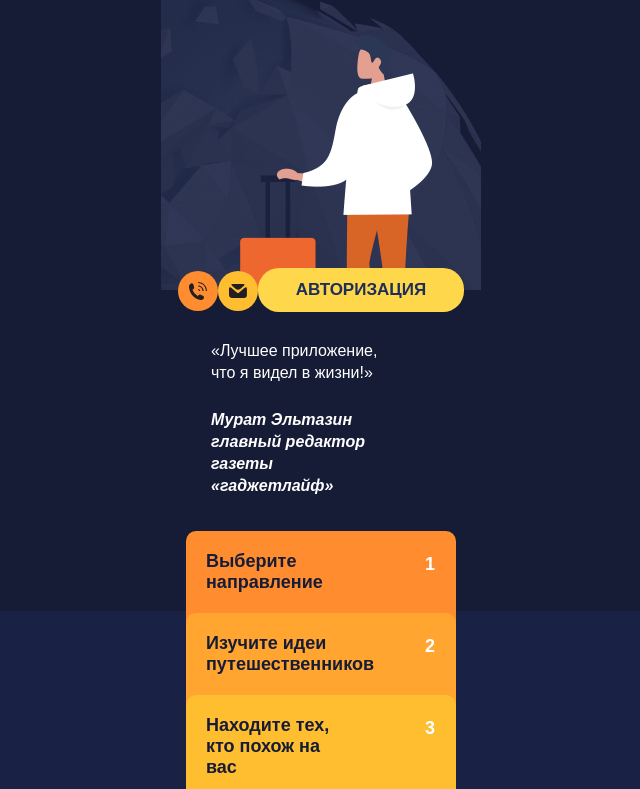
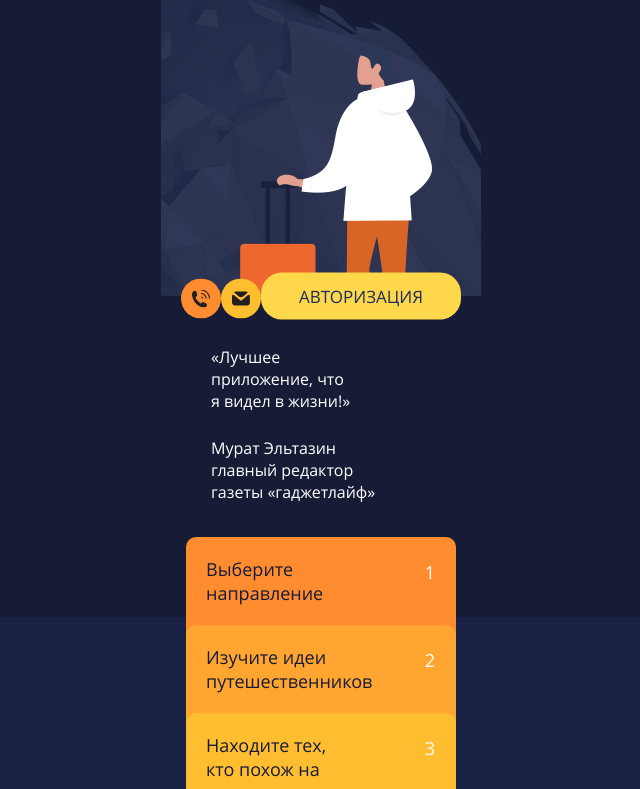
Before and after one commit to tarasovem/html-academy-2-pognali, a website: page source/index.html in a window 1280 px wide. Shown: the part 279-1068 px from the top of the page, without its empty margins (319-959 px from the left). Drawn offline with nearby package versions, Linux system fonts and the light colour scheme; files that its build step writes are made by us from their sources.

Commit message:
Исправляет баг с подключением шрифтов

```diff
--- a/source/sass/style.scss
+++ b/source/sass/style.scss
@@ -1,6 +1,7 @@
 @import "variables";
 @import "mixins";
 @import "base";
+@import "fonts";
 @import "blocks/button";
 @import "blocks/visually-hidden";
 @import "blocks/text";
```
